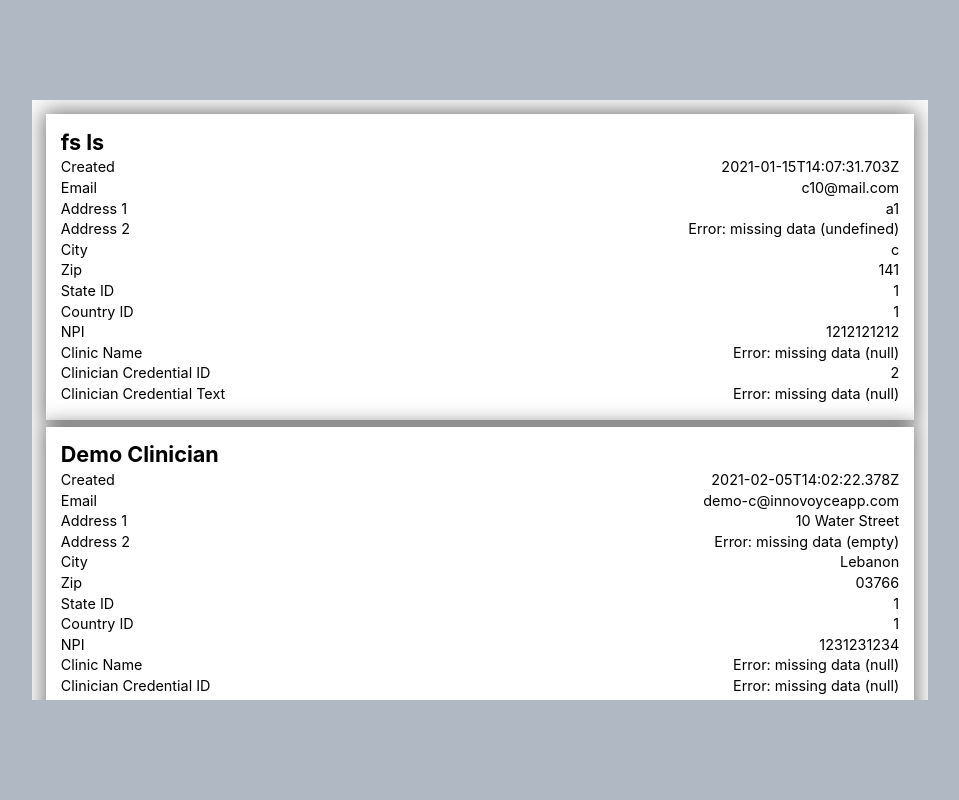
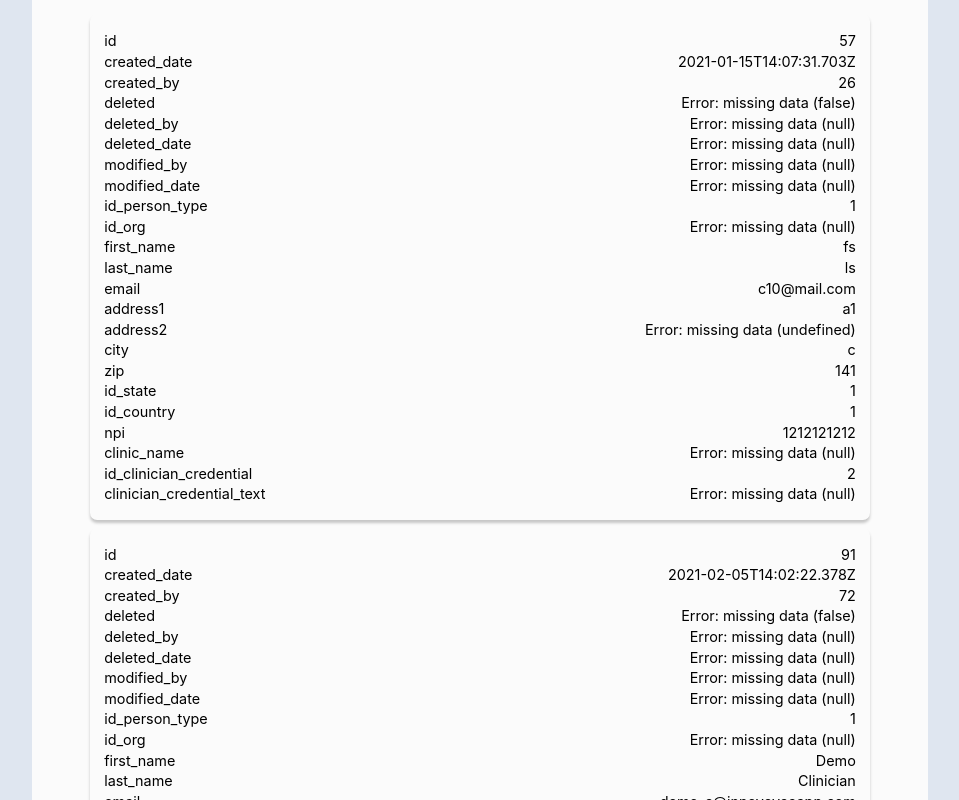
Before and after one commit to crtalbot98/take-home-assessment-clinician-data, a React (Create React App) app: page / in a window 1280 px wide. Shown: the whole page, without its empty margins (160-1119 px from the left). Built offline with nearby package versions, Linux system fonts and the light colour scheme.

Commit message:
added key and value pairs from json data

```diff
--- a/src/App.css
+++ b/src/App.css
@@ -2,11 +2,10 @@
     width: 100%;
     height: auto;
     margin-bottom: 0.5em;
-    -webkit-box-shadow: 0 0 20px 2px rgba(0,0,0,0.55);
-    box-shadow: 0 0 20px 2px rgba(0,0,0,0.55);
-    background-color: #ffffff;
+    box-shadow: rgba(0, 0, 0, 0.21) 0 3px 3px 0;
     padding: 1em;
     box-sizing: border-box;
+    border-radius: 0.5em;
 }
 
 .view-sect h2{
@@ -28,6 +27,9 @@
     box-sizing: border-box;
     padding: 1em;
     background-color: #fbfbfb;
+    display: flex;
+    flex-direction: column;
+   align-items: center;
 }
 
 .dashboard{
@@ -36,13 +38,17 @@
     display: flex;
     justify-content: center;
     align-items: center;
-    background-color: #afb8c3;
+    background-color: #dfe6f0;
 }
 
 @media screen and (min-width: 1000px){
+    .view-sect{
+        width: 90%;
+    }
+
     .view-cont{
         width: 70%;
-        max-height: 75%;
+        max-height: 100%;
         overflow-y: scroll;
     }
 
@@ -50,3 +56,16 @@
         max-height: 100vh;
     }
 }
+
+@media screen and (min-width: 1800px){
+    .view-sect{
+        width: 45%;
+    }
+
+    .view-cont{
+        flex-direction: row;
+        justify-content: space-evenly;
+        align-items: center;
+        flex-wrap: wrap;
+    }
+}
--- a/src/components/create-view.js
+++ b/src/components/create-view.js
@@ -6,24 +6,15 @@ function CreateView(props){ //Create views from JSON
 
     if(!json.success) return <p>Please try again...</p>;
 
-    const list = json.data.result.map((data) =>
+    const list = json.data.result.map((data) => (
         <div key={data.id} className={'view-sect'}>
-            <h2>{checkIfExists(data.first_name)} {checkIfExists(data.last_name)}</h2>
-            <p>Created <span>{checkIfExists(data.created_date)}</span></p>
-            <p>Email <span>{checkIfExists(data.email)}</span></p>
-            <p>Address 1 <span>{checkIfExists(data.address1)}</span></p>
-            <p>Address 2 <span>{checkIfExists(data.address2)}</span></p>
-            <p>City <span>{checkIfExists(data.city)}</span></p>
-            <p>Zip <span>{checkIfExists(data.zip)}</span></p>
-            <p>State ID <span>{checkIfExists(data.id_state)}</span></p>
-            <p>Country ID <span>{checkIfExists(data.id_country)}</span></p>
-            <p>NPI <span>{checkIfExists(data.npi)}</span></p>
-            <p>Clinic Name <span>{checkIfExists(data.clinic_name)}</span></p>
-            <p>Clinician Credential ID <span>{checkIfExists(data.id_clinician_credential)}</span></p>
-            <p>Clinician Credential Text <span>{checkIfExists(data.clinician_credential_text)}</span></p>
+            {Object.entries(data).map(([k, v]) => (
+                <p>{k} <span>{checkIfExists(v)}</span></p>
+            ))}
         </div>
-    );
+    ));
 
+    console.log(list);
     return <div className={'view-cont'}>{list}</div>
 }
 
@@ -33,28 +24,4 @@ function checkIfExists(value){
     else return value;
 }
 
-// "id": 54,
-//     "created_date": "2021-01-14T14:03:13.795Z",
-//     "created_by": 26,
-//     "deleted": false,
-//     "deleted_by": null,
-//     "deleted_date": null,
-//     "modified_by": null,
-//     "modified_date": null,
-//     "id_person_type": 1,
-//     "id_org": null,
-//     "first_name": "f",
-//     "last_name": "f",
-//     "email": "f@f.com",
-//     "address1": "f",
-//     "address2": null,
-//     "city": "f",
-//     "zip": "12",
-//     "id_state": 10,
-//     "id_country": 1,
-//     "npi": "1213123123",
-//     "clinic_name": "f",
-//     "id_clinician_credential": null,
-//     "clinician_credential_text": null
-
 export default CreateView;
```
